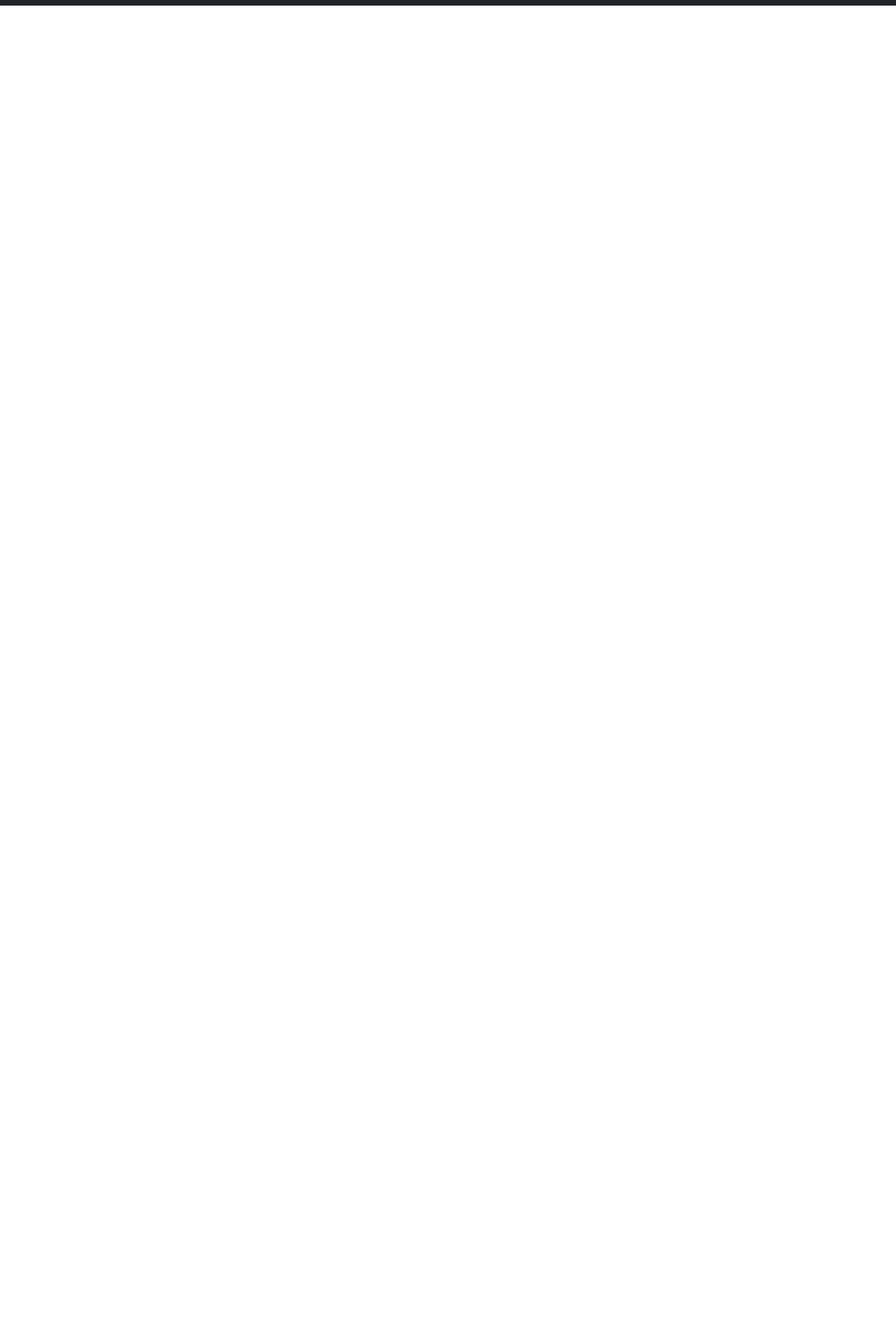
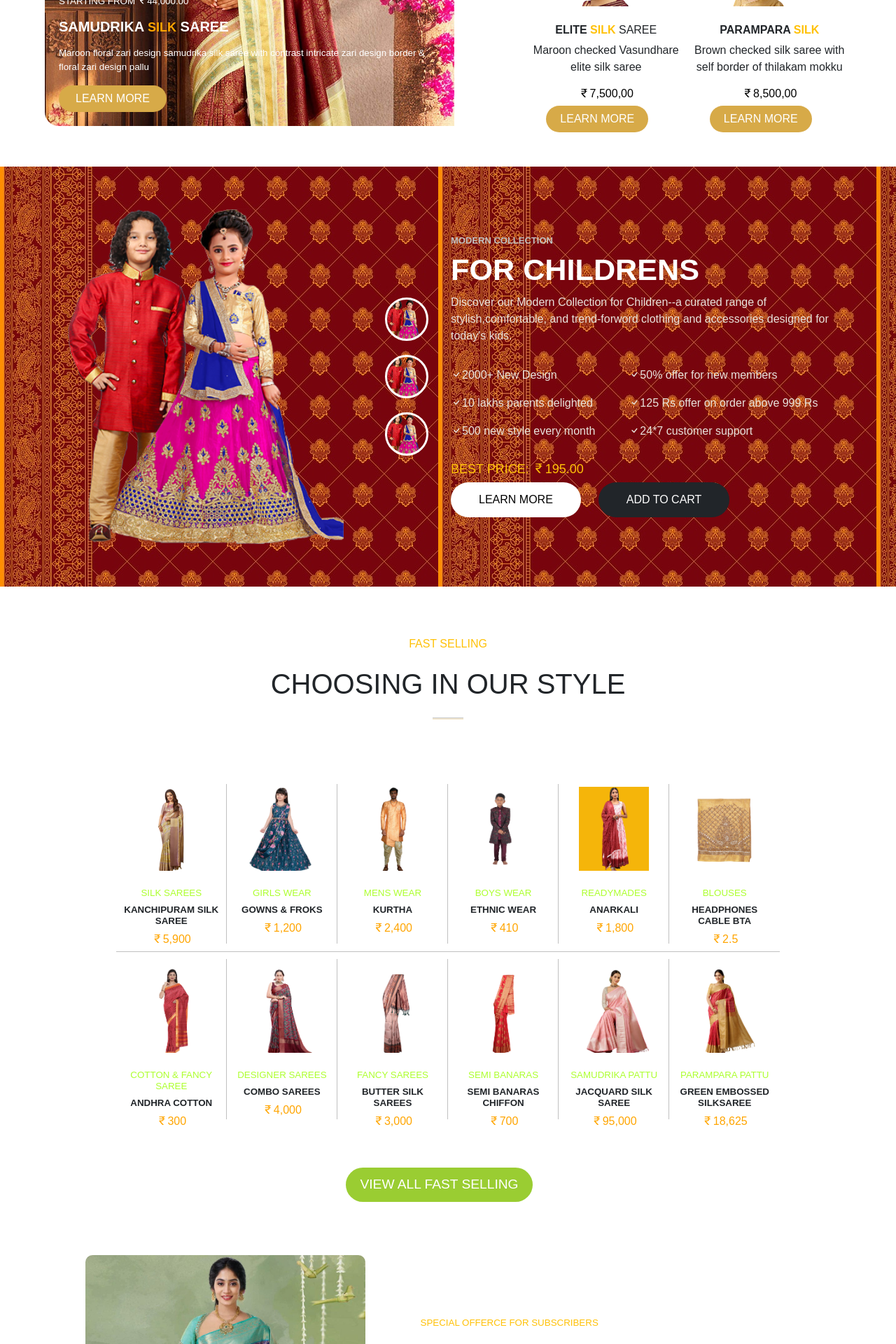
Before and after one commit to karthikeyan799/ManiGransStore, a React (Vite) app: page / in a window 1280 px wide. Shown: the part 2680-4600 px from the top of the page at 70% size. Before the commit the page ends 2688 px from the top, so only its background shows below. Built offline with nearby package versions, Linux system fonts and the light colour scheme.

Commit message:
list without

```diff
--- a/src/App.jsx
+++ b/src/App.jsx
@@ -22,10 +22,10 @@ function App() {
       {/* <CatagoryList /> //reason*/}
       {/* <Catagory2/> */}
       {/* <Category/> */}
-      {/* <LuxuryCollection />
+      <LuxuryCollection />
       <ModernCollection />
       <FastSelling />
-      <SpecialOfferse /> */}
+      <SpecialOfferse />
       <Footer />
     </div>
   )
```
